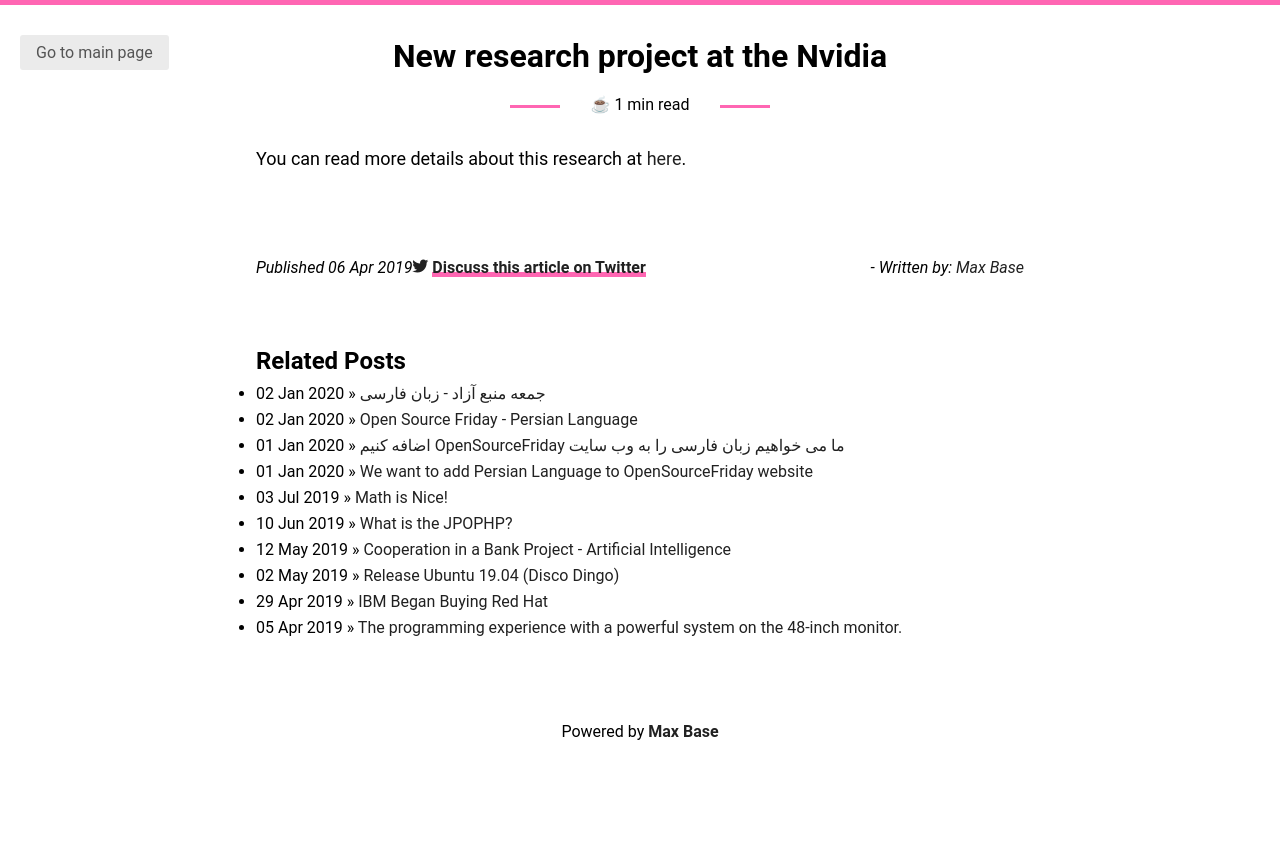
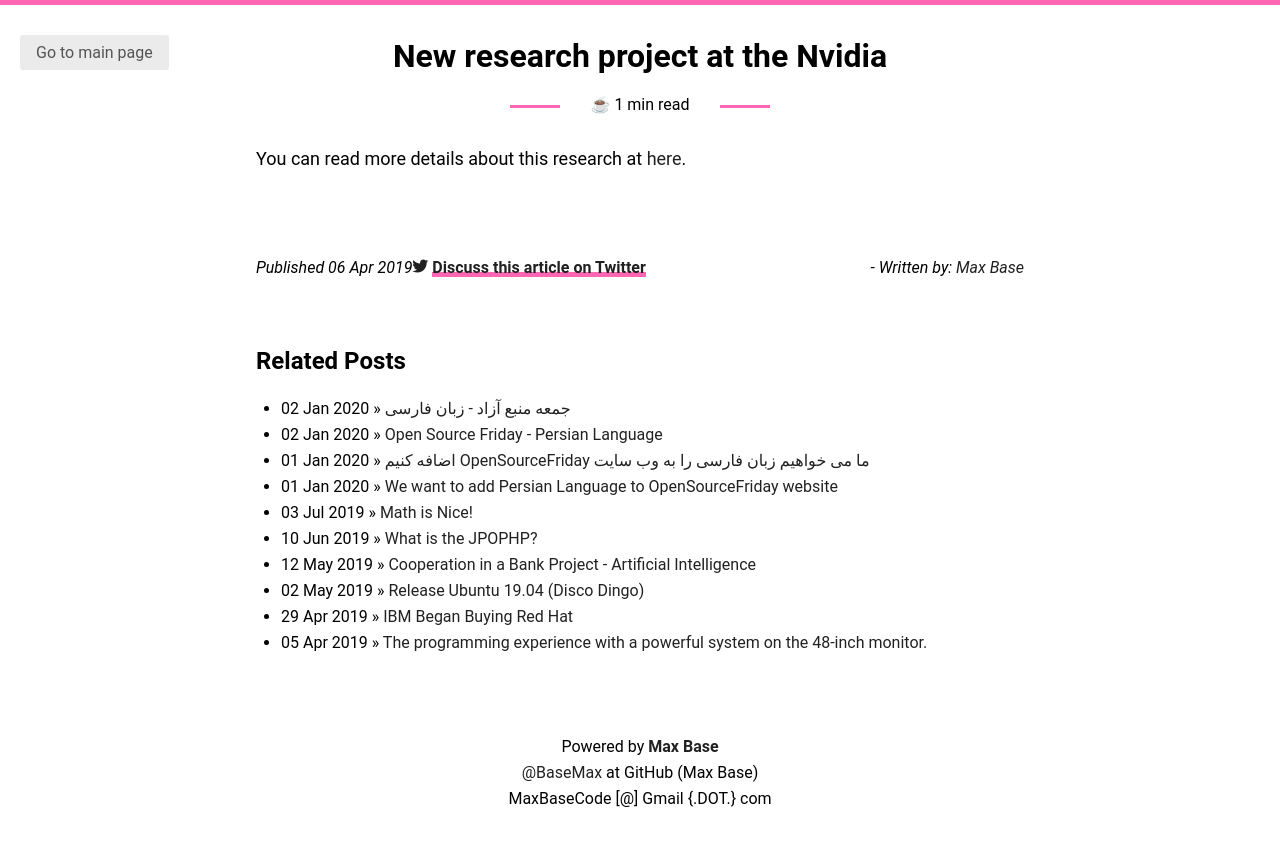
Before and after one commit to BaseMax/MaxBase.org, a Jekyll site: the page built from _posts/2019-04-06-en-New research project at the Nvidia.md, in a window 1280 px wide. Shown: the top 846 px of the page. Built offline with Jekyll 4.4.1, drawn with Linux system fonts in a browser that asks for light colours.

Commit message:
Add br for next post, change footer text, add email and github in the footer...

```diff
--- a/_layouts/default.html
+++ b/_layouts/default.html
@@ -30,6 +30,10 @@ layout: compress
 		<br>
 		<center>
 			Powered by <b><a href="https://maxbase.org/">Max Base</a></b>
+			<br>
+			<a href="https://www.github.com/BaseMax">@BaseMax</a> at GitHub (Max Base)
+			<br>
+			MaxBaseCode [@] Gmail {.DOT.} com
 		</center>
 		<br>
 	</body>
--- a/_layouts/post.html
+++ b/_layouts/post.html
@@ -76,6 +76,7 @@ layout: default
 				{% for post in site.posts reversed %}
 					{% if post.lang == page.lang %}
 						{% if next %}
+							<br>
 							{% if page.lang == "fa" %}
 							<a href="{{ post.url }}">مشاهده مطلب بعدی</a>
 							{% else %}
@@ -110,7 +111,7 @@ layout: default
 				{% else %}
 				<h2>Related Posts</h2>
 				{% endif %}
-				<ul class="posts">
+				<ul class="posts posts-main">
 					{% for post in site.related_posts limit:15 %}
 					{% include post-item-short.html %}
 					{% endfor %}
```
